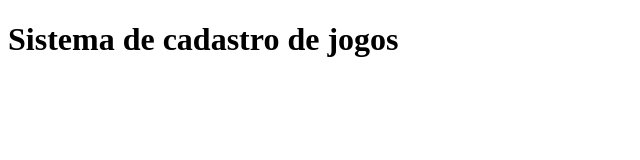
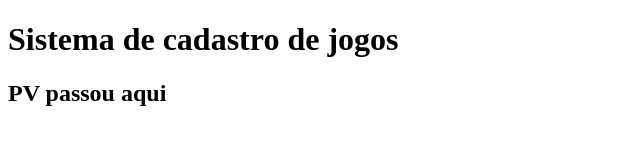
Before and after one commit to SoPVmesmo/sistema-de-cadastro, a plain HTML site: page index.html in a window 1280 px wide. Shown: the whole page, without its empty margins (0-640 px from the left). Drawn offline with Linux system fonts and the light colour scheme.

Commit message:
Adicionando h2

```diff
--- a/index.html
+++ b/index.html
@@ -8,6 +8,7 @@
 </head>
 <body>
     <h1>Sistema de cadastro de jogos</h1>
+    <h2>PV passou aqui</h2>
     <script src="app.js"></script>
 </body>
 </html>
```
